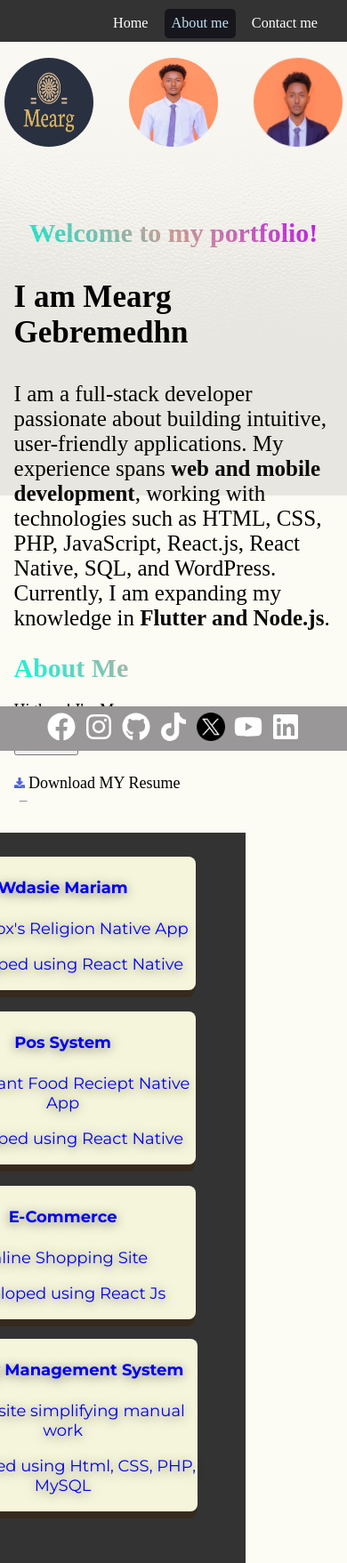
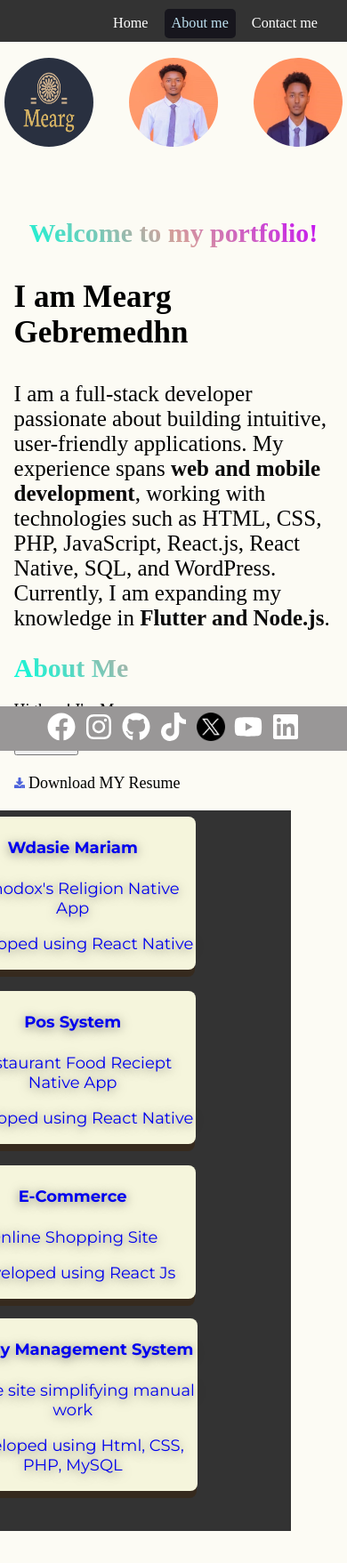
Before and after one commit to maggie-ghub/portfolio, a React (Create React App) app: page /about in a window 390 px wide. Shown: the whole page at 89% size. After the commit the page ends 1721 px from the top, so only its background shows below. Built offline with nearby package versions, Linux system fonts and the light colour scheme; the HTML template or start-up script is replaced by a standard one; a web font is replaced by a local one.

Commit message:
change to package json

```diff
--- a/src/components/SocialMediaIcons.css
+++ b/src/components/SocialMediaIcons.css
@@ -240,6 +240,7 @@ a {
       display: block;
       position: absolute;
       margin-left: 5px;
+      z-index: 99;
     }
     .tocenter{
       width: 30%;
@@ -254,6 +255,7 @@ a {
       display: block;
       margin-right: 5px;
       position: absolute;
+      z-index: 99;
     }
     .footer{
       justify-content: center;
@@ -269,13 +271,49 @@ a {
     a {
       margin: 0;
     }
+    .projects-overall-containedddr{
+      /* position: relative; */
+      z-index: 99;
+      /* margin-left: 0;*/
+      margin-left: -200px;
+      padding: 90px;
+      width: 100vw;
+      /* padding: 0 0 0 -100px; */
+      margin-top: 20px;
+  }
+  .projects-overall-container{
+    background-color: #333;;
+      /* opacity: 1; */
+      position: relative;
+      z-index: 999;
+      margin-left: 150px;
+      /* margin-right: 0px; */
+      width: 100vw;
+      padding: 10px 10px 13px 100px;
+      margin-top: 20px;
+  }
+  .projects-overall-containerf{
+    background-color: #333;;
+      /* opacity: 1; */
+      position: fixed;
+      z-index: 99;
+      margin-right: 22vw;
+      /* margin-right: 0px; */
+      width: 100vw;
+      padding: 0;
+      margin-top: 20px;
+  }
     .project-two, .project-one{
       flex-direction: column;
-      margin-left: 10vw;
-      margin-right: 10vw;
+      /* flex-wrap: wrap; */
+      margin-left: 0;
+      /* margin-right: -100px; */
       /* justify-content: flex-end; */
     }
 
+    .container-background{
+      background-image: none;
+    }
   }
 
   @media(max-width:1024px) {
@@ -283,5 +321,22 @@ a {
       flex-direction: column;
       gap: 10px;
     }
-
+    .logo, .profile{
+      position: absolute;
+      z-index: 99;
+    }
+    .projects-overall-container{
+      background-color: #333;;
+        /* opacity: 1; */
+        position: relative;
+        z-index: 99;
+        margin-left: -22%;
+        /* margin-right: 0px; */
+        width: 100vw;
+        padding: 0;
+        margin-top: 20px;
+    }
+    .container-background{
+      background-image: none;
+    }
   }
--- a/src/components/nav.css
+++ b/src/components/nav.css
@@ -53,7 +53,6 @@
 .social-links ul{
     list-style: none;
 }
-
 
 .border-for-container {
   position: relative; /* To position the pseudo-elements relative to the container */
@@ -112,18 +111,6 @@
   right: 0;
 }
 
-
-.border-for-containerff{
-  margin-right: -200px;
-  border-left:2px solid red;
-  top: 50%;
-  bottom: 0;
-
-  /* border-top: 2px solid red;
-  border-top-width: 10px;
-  height: 10px;
-  border-width: 10px; */
-}
 .content{
     margin-top: 80px;
 }
@@ -172,6 +159,7 @@
   .container{
     height: 1.5em;
     width: 100%;
+    z-index: 999;
   }
   .link-child{
     font-size: 1rem;
@@ -191,9 +179,9 @@
     textarea{
       height: 30%;
     }
-    /* .social-links > .form{
-      margin-bottom: 70px;
-  } */
+    .border-for-container::before, .border-for-container::after, .border-for-container::before, .border-for-container::after, .border-for-container::after, .border-for-container .bottom-right-horizontal, .border-for-container .bottom-right-vertical{
+      display: none;
+    }
 
   }
 @media(max-width:768px){
@@ -215,6 +203,7 @@
     .container{
       height: 1.5em;
       width: 100%;
+      z-index: 999;
   }
      body{
       margin: 0;
@@ -237,6 +226,9 @@
     }
     textarea{
       height: 30%;
+    }
+    .border-for-container::before, .border-for-container::after, .border-for-container::before, .border-for-container::after, .border-for-container::after, .border-for-container .bottom-right-horizontal, .border-for-container .bottom-right-vertical, .horizontal-line{
+      display: none;
     }
 }
 
```
